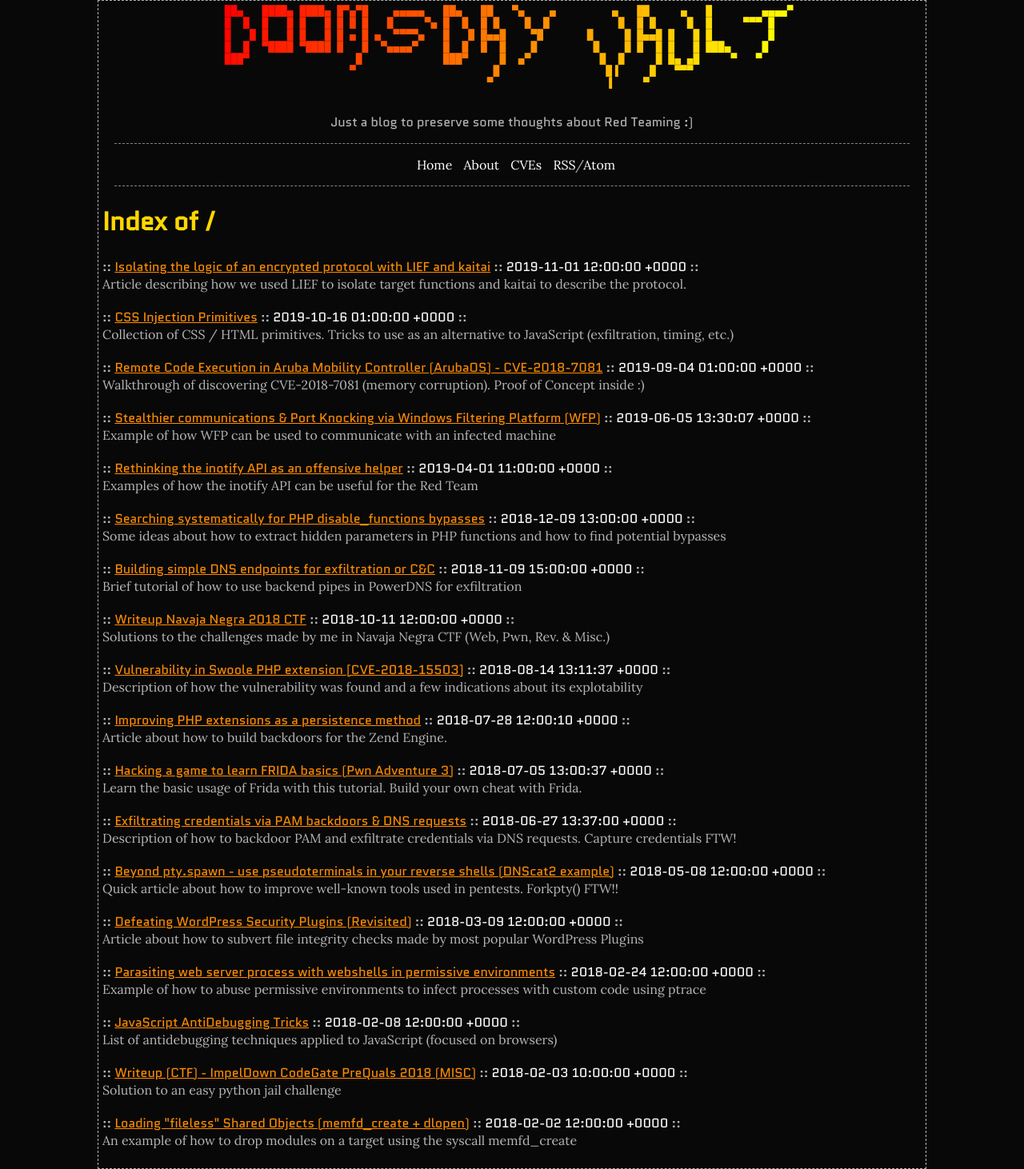
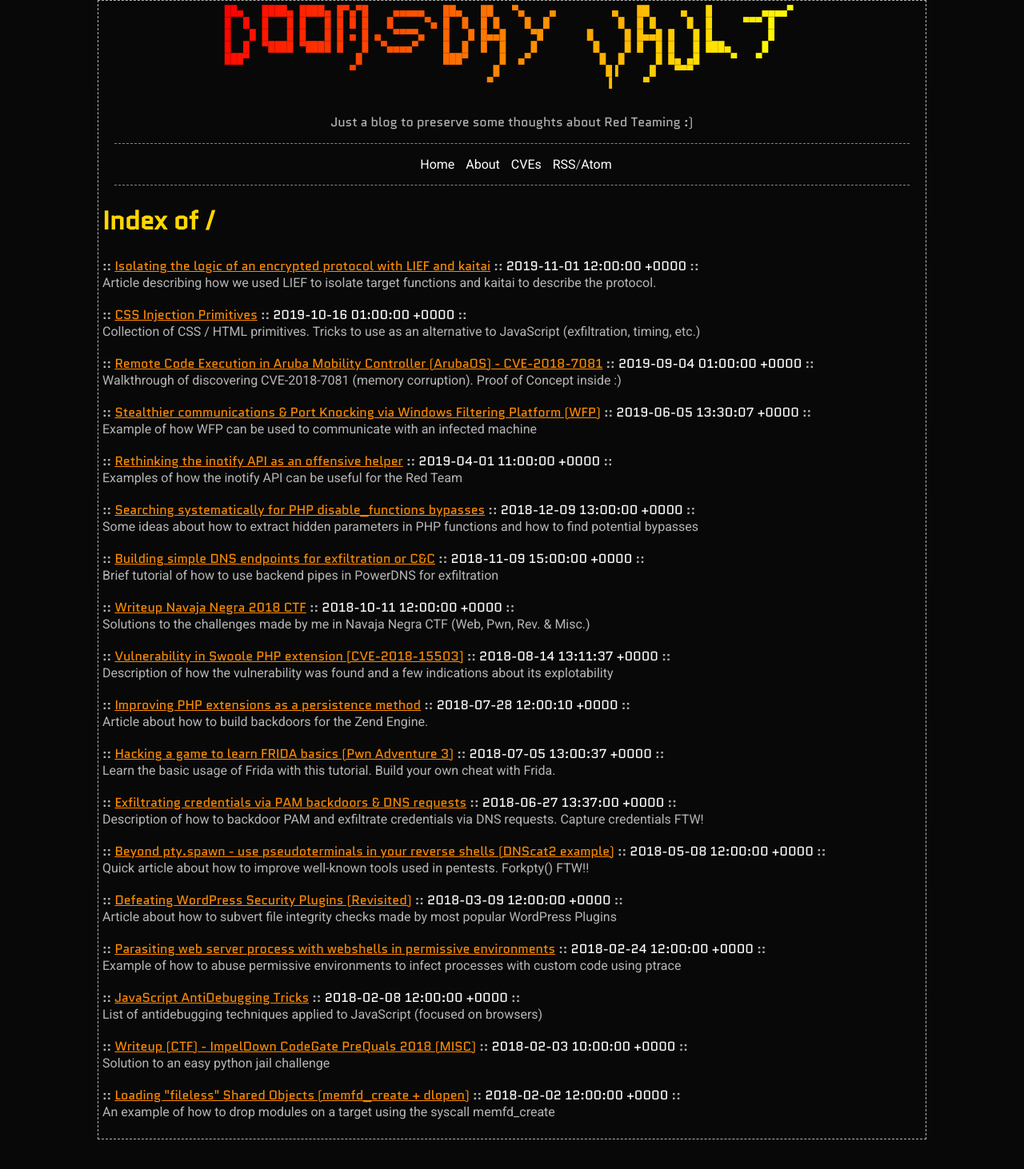
Before and after one commit to X-C3LL/x-c3ll.github.io, a Jekyll site: the page built from index.html, in a window 1280 px wide. Shown: the whole page at 80% size. Built offline with Jekyll 4.4.1, drawn with Linux system fonts in a browser that asks for light colours; after the commit the page ends 1425 px from its top, so only the background shows below that.

Commit message:
Update style.css

```diff
--- a/assets/css/style.css
+++ b/assets/css/style.css
@@ -1,4 +1,4 @@
-@import url('https://fonts.googleapis.com/css?family=Quantico|Lora');
+@import url('https://fonts.googleapis.com/css?family=Quantico|Roboto');
 
 body {
 	background-color: rgba(0,0,0,0.97);
@@ -7,7 +7,7 @@ body {
 	margin: auto;
 	width: 80%;
 	border: 1px dashed rgba(255,255,255,0.7);
-	font-family: "Lora";
+	font-family: "Roboto";
 }
 
 hr {
```
